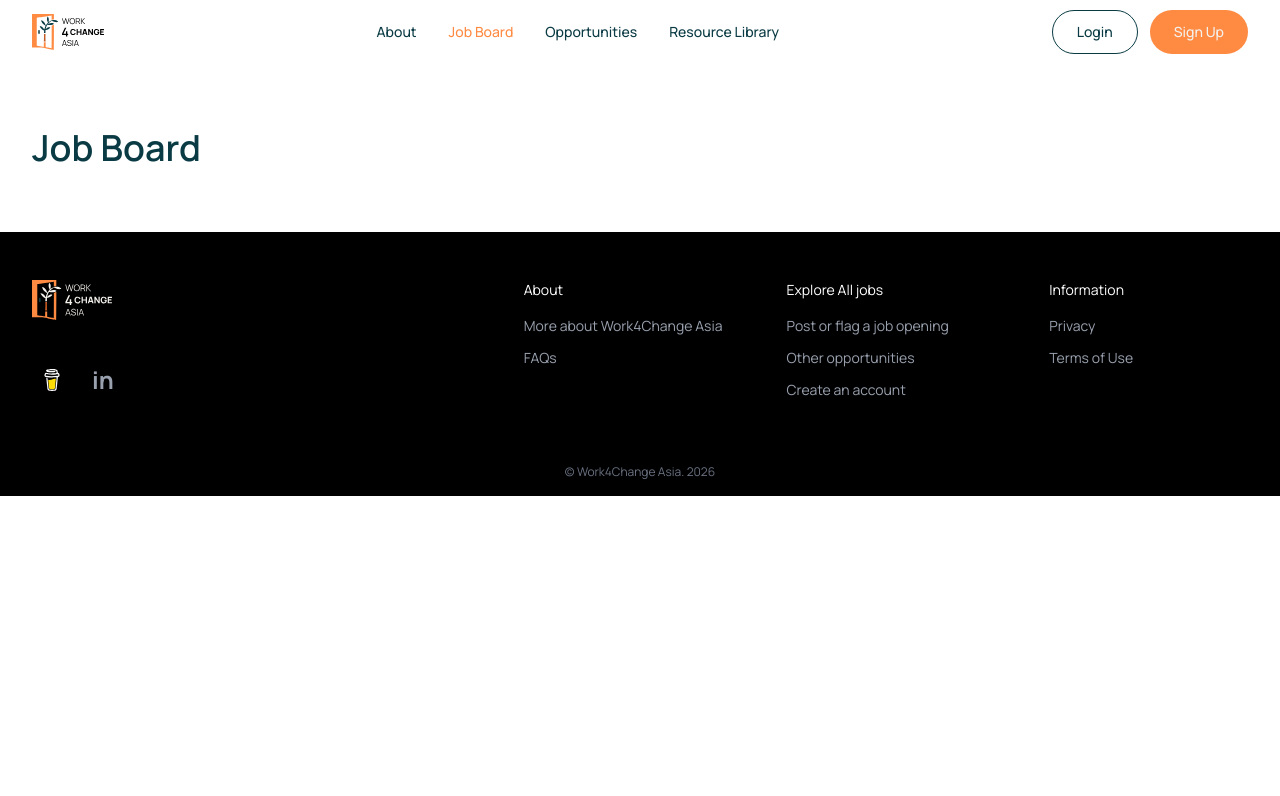
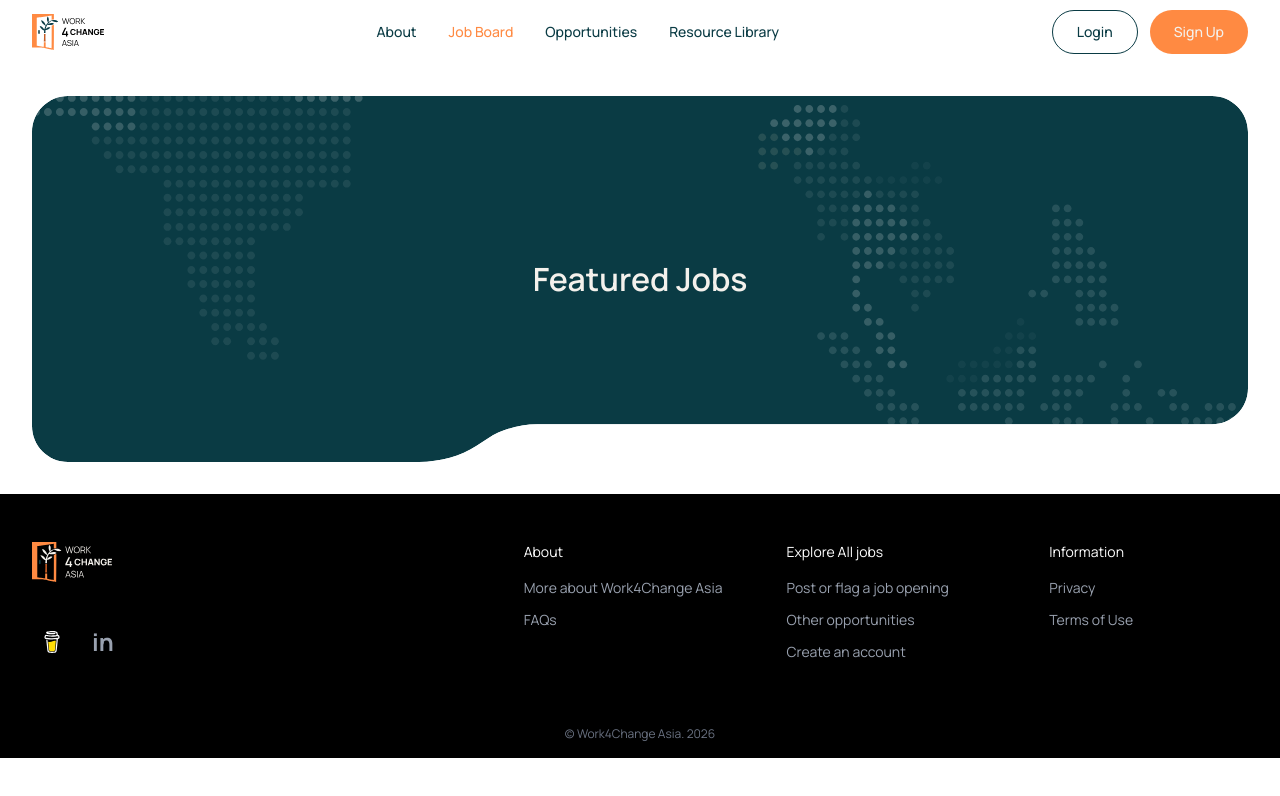
Before and after one commit to work4change-asia/platform, a Next.js app in the folder apps/web/: page /job-board in a window 1280 px wide. Shown: the top 796 px of the page. Built offline with nearby package versions, Linux system fonts and the light colour scheme.

Commit message:
feat(job-board): add Featured Jobs banner
Replaces the placeholder heading with the BubblePanel banner pattern
used on the Job Details page, so the Job Board matches the Figma
Featured Jobs design.

```diff
--- a/apps/web/app/(frontend)/job-board/page.tsx
+++ b/apps/web/app/(frontend)/job-board/page.tsx
@@ -1,7 +1,23 @@
+import { BubblePanel } from "@/components/ui/bubble-panel";
+
 export default function JobBoardPage() {
   return (
-    <section className="mx-auto max-w-7xl px-4 py-16 sm:px-6 lg:px-8">
-      <h1 className="text-4xl font-bold text-teal">Job Board</h1>
-    </section>
+    <div className="mx-auto max-w-7xl px-4 py-8 sm:px-6 lg:px-8">
+      <BubblePanel
+        variant="teal"
+        shape="standard"
+        className="flex h-[366px] items-center justify-center"
+        media={
+          <img
+            src="/images/worldmap-dots-featured-jobs.svg"
+            alt=""
+            aria-hidden="true"
+            className="absolute inset-0 h-full w-full object-cover object-bottom opacity-40"
+          />
+        }
+      >
+        <h1 className="text-h3 font-normal text-cream">Featured Jobs</h1>
+      </BubblePanel>
+    </div>
   );
 }
```
